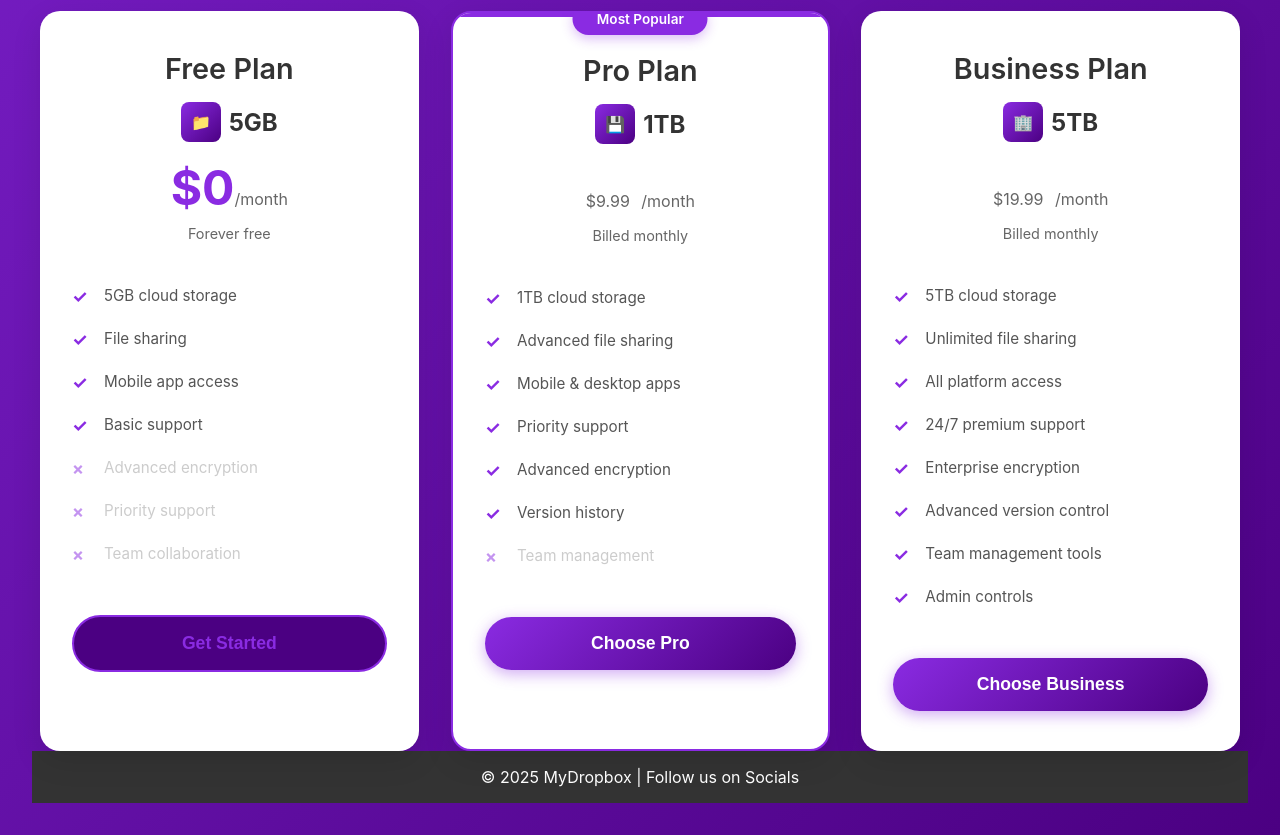
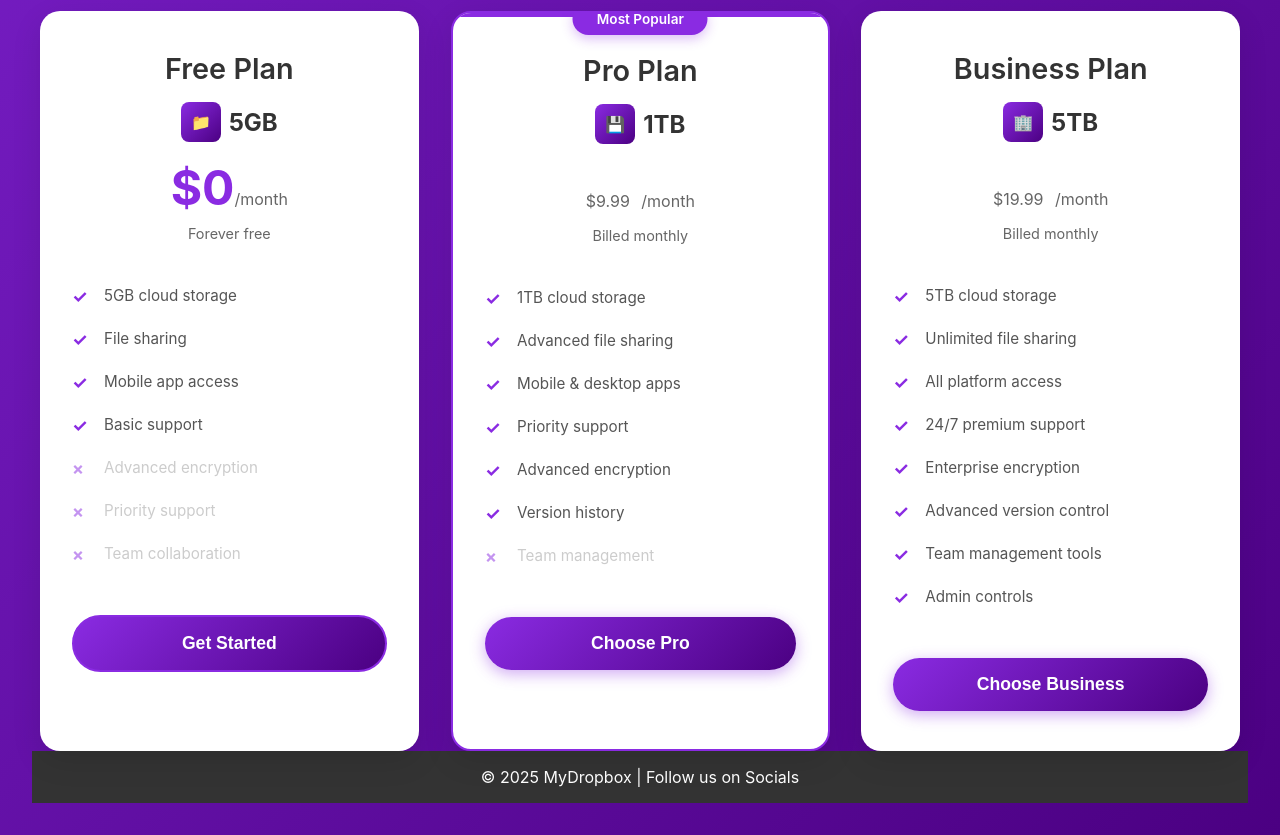
Before and after one commit to Promisestay/stackMate-, a plain HTML site: page index.html in a window 1280 px wide. Shown: the part 1235-2070 px from the top of the page. Drawn offline with Linux system fonts and the light colour scheme.

Commit message:
Update style.css

```diff
--- a/style.css
+++ b/style.css
@@ -390,10 +390,11 @@ footer {
 }
 
 .plan-button.secondary {
-    background: #4B0082; /* Dark purple */
-    color: #8A2BE2;
+    background:  linear-gradient(135deg, #8A2BE2, #4B0082);
+    color: white;
     border: 2px solid #8A2BE2;
 }
+
 
 .plan-button:hover {
     transform: translateY(-2px);
```
